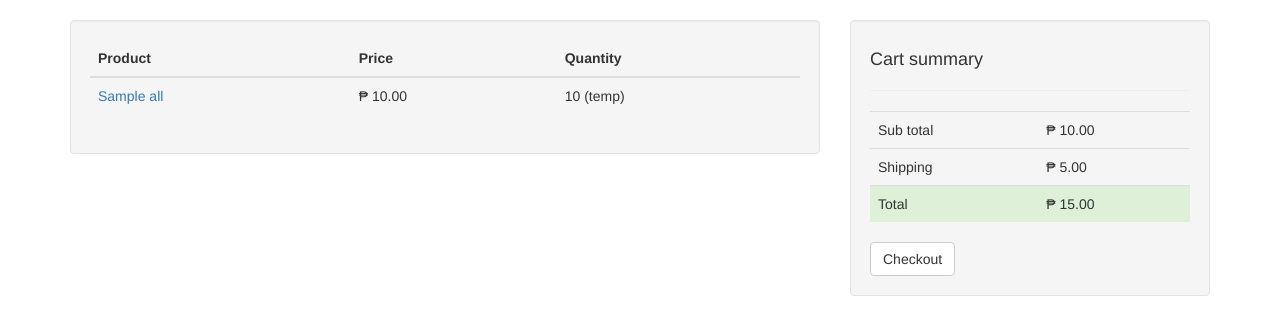
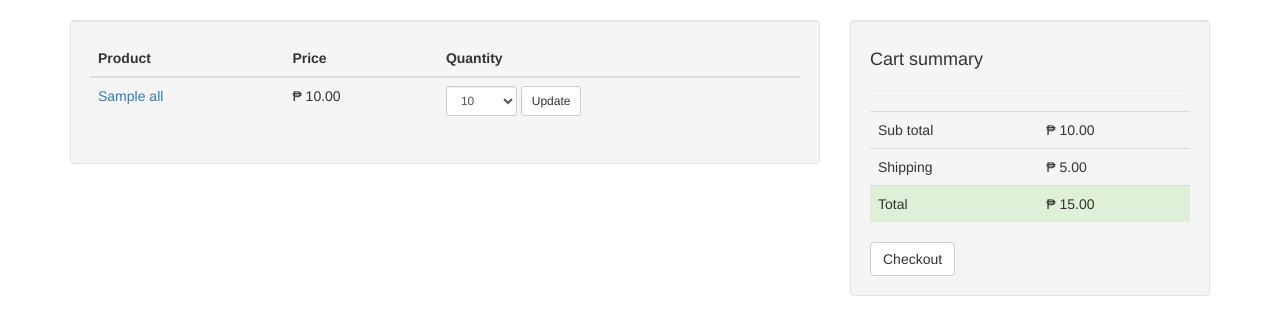
Before and after one commit to sim2github/slim-cart, a PHP site: template resources/views/cart/index.twig in a window 1280 px wide. Shown: the part 52-387 px from the top of the page. Run offline with PHP 8.4, Linux system fonts and the light colour scheme; the template is opened without the code that fills it: most values are stand-ins (such as "Sample title", 1, 10 or a date in 2020); some libraries are stand-ins or nearby versions.

Commit message:
codecourse tutorial part 9 done

```diff
--- a/app/Basket/Basket.php
+++ b/app/Basket/Basket.php
@@ -29,7 +29,7 @@ class Basket{
 			throw new QuantityExceededException;
 		}
 
-		if ($quantity === 0) {
+		if ((int) $quantity === 0) {
 			$this->remove($product);
 			return;
 		}
--- a/app/routes.php
+++ b/app/routes.php
@@ -7,3 +7,5 @@ $app->get('/products/{slug}', ['Cart\Controllers\ProductController', 'get'])->se
 $app->get('/cart', ['Cart\Controllers\CartController', 'index'])->setName('cart.index');
 
 $app->get('/cart/add/{slug}/{quantity}', ['Cart\Controllers\CartController', 'add'])->setName('cart.add');
+
+$app->post('/cart/update/{slug}', ['Cart\Controllers\CartController', 'update'])->setName('cart.update');
--- a/resources/views/cart/index.twig
+++ b/resources/views/cart/index.twig
@@ -20,7 +20,17 @@
 										<a href="{{ path_for('product.get', { slug: item.slug }) }}">{{ item.title }}</a>
 									</td>
 									<td>&#8369; {{ item.price | number_format(2) }}</td>
-									<td>{{ item.quantity }} (temp)</td>
+									<td>
+										<form action="{{ path_for('cart.update', { slug:item.slug }) }}" method="post" class="form-inline">
+											<select name="quantity" class="form-control input-sm">
+												{% for num in 1..item.stock %}
+													<option value="{{ num }}"{{ (num == item.quantity) ? 'selected="selected"' : null }}>{{ num }}</option>
+												{% endfor %}
+												<option value="0">None</option>
+											</select>
+											<input type="submit" value="Update" class="btn btn-default btn-sm">
+										</form>
+									</td>
 								</tr>
 							{% endfor %}
 						</tbody>
```
Also changed, not shown: app/Controllers/CartController.php (+16 -0 lines).
